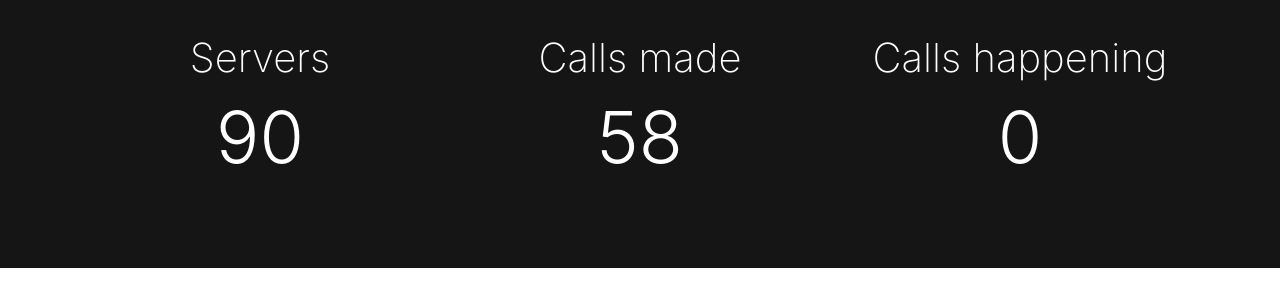
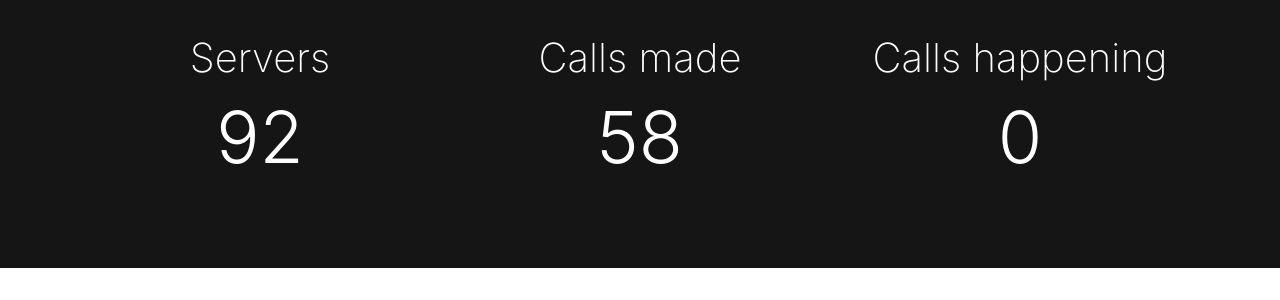
Before and after one commit to tumblenet/tnphone.tumblenet.ga, a Jekyll site: the page built from index.html, in a window 1280 px wide and 900 px high, scrolled down 443 px. Shown: the part 167-467 px from the top of the window. Built offline with Jekyll 4.4.1, drawn with Linux system fonts in a browser that asks for light colours; nearby versions of some CDN libraries.

Commit message:
Update Phones feed

```diff
--- a/_data/phones.json
+++ b/_data/phones.json
@@ -1,5 +1,5 @@
 {
 	"callsMade": 58,
-	"servers": 90,
+	"servers": 92,
 	"currentCalls": 0
 }
```
